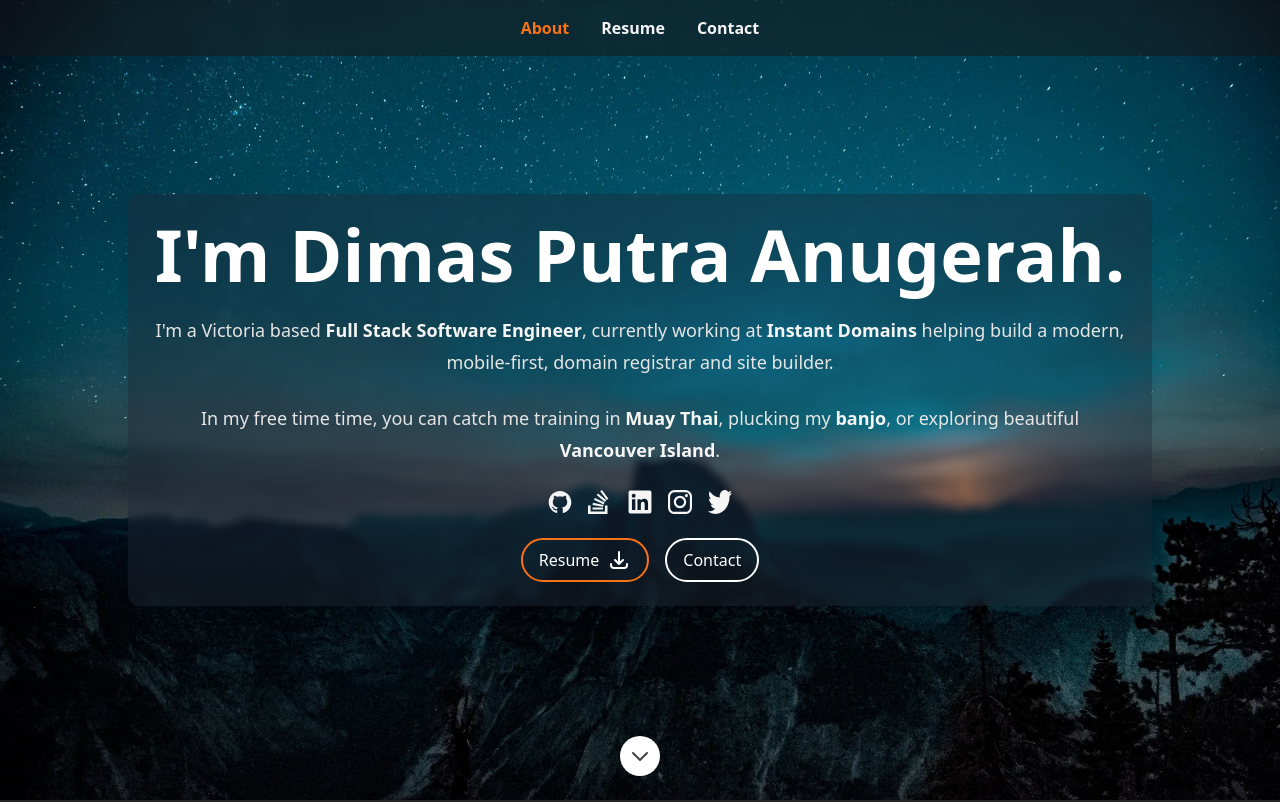
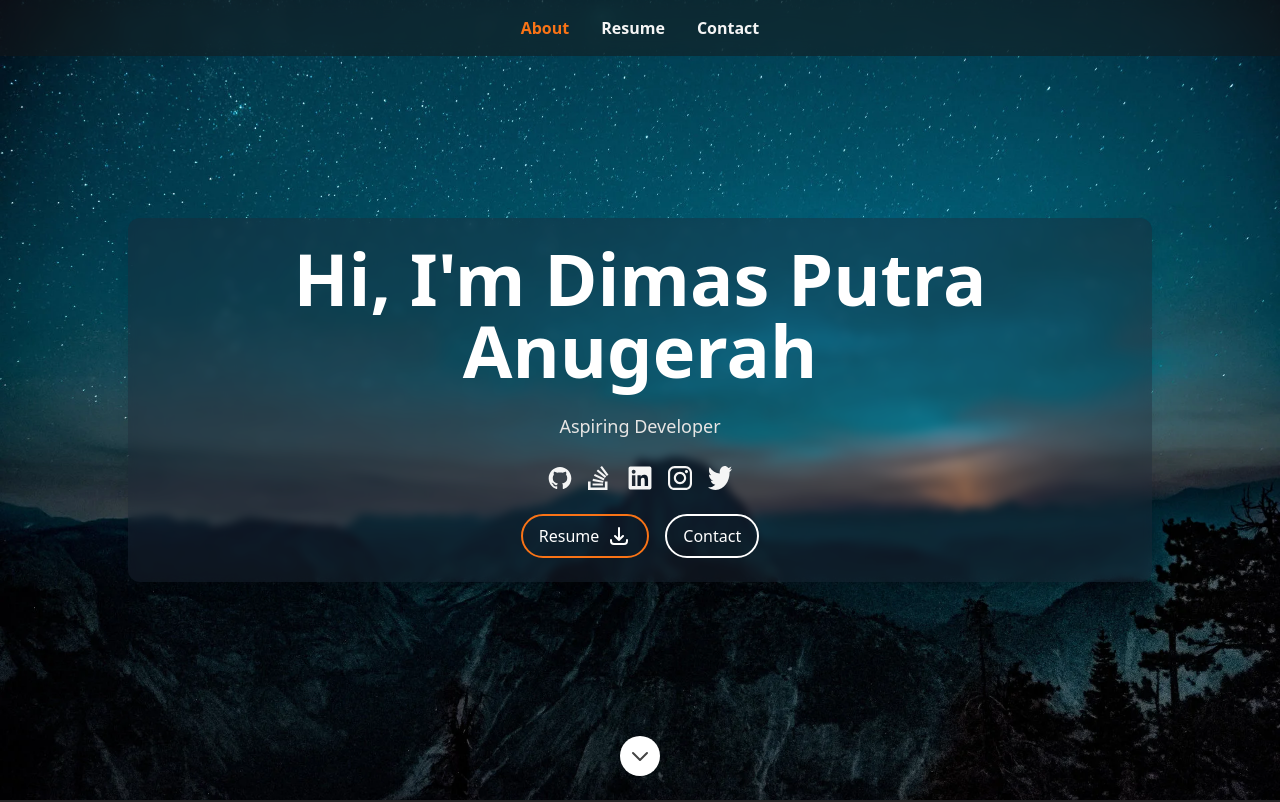
Before and after one commit to eaglethrost/test-deploy-website, a Next.js app: page / in a window 1280 px wide. Shown: the top 802 px of the page. Built offline with nearby package versions, Linux system fonts and the light colour scheme.

Commit message:
mod preview page

```diff
--- a/src/data/data.tsx
+++ b/src/data/data.tsx
@@ -44,8 +44,8 @@ import {
  * Page meta data
  */
 export const homePageMeta: HomepageMeta = {
-  title: 'React Resume Template',
-  description: "Example site built with Tim Baker's react resume template",
+  title: 'Dimas Putra Anugerah',
+  description: "Personal website of Dimas Putra Anugerah",
 };
 
 /**
@@ -69,18 +69,11 @@ export type SectionId = typeof SectionId[keyof typeof SectionId];
  */
 export const heroData: Hero = {
   imageSrc: heroImage,
-  name: `I'm Dimas Putra Anugerah.`,
+  name: `Hi, I'm Dimas Putra Anugerah`,
   description: (
     <>
       <p className="prose-sm text-stone-200 sm:prose-base lg:prose-lg">
-        I'm a Victoria based <strong className="text-stone-100">Full Stack Software Engineer</strong>, currently working
-        at <strong className="text-stone-100">Instant Domains</strong> helping build a modern, mobile-first, domain
-        registrar and site builder.
-      </p>
-      <p className="prose-sm text-stone-200 sm:prose-base lg:prose-lg">
-        In my free time time, you can catch me training in <strong className="text-stone-100">Muay Thai</strong>,
-        plucking my <strong className="text-stone-100">banjo</strong>, or exploring beautiful{' '}
-        <strong className="text-stone-100">Vancouver Island</strong>.
+        Aspiring Developer
       </p>
     </>
   ),
```
